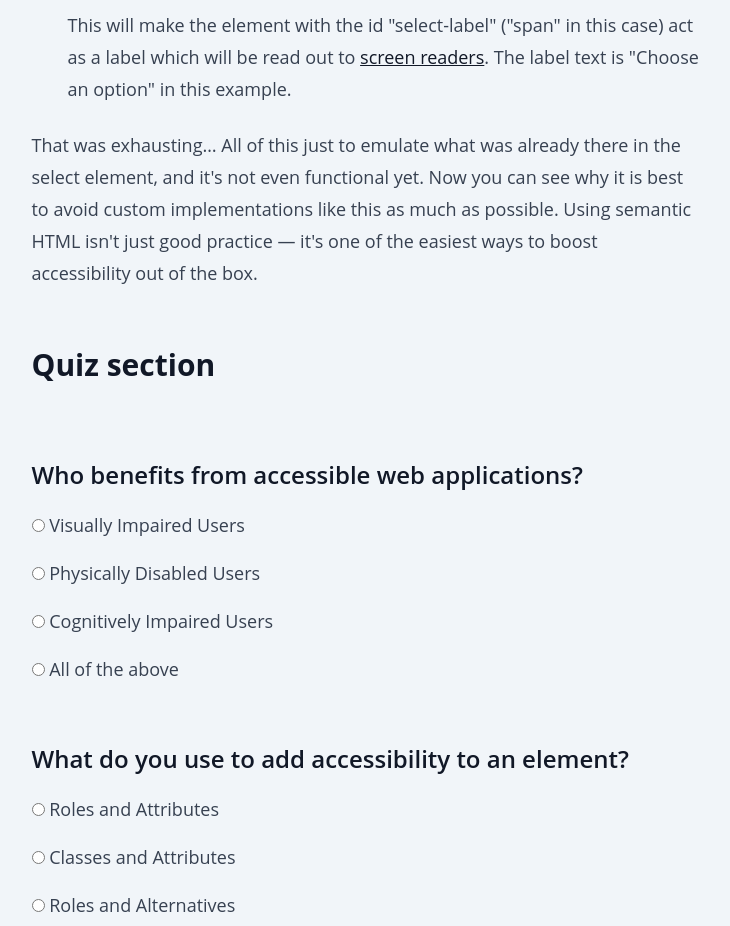
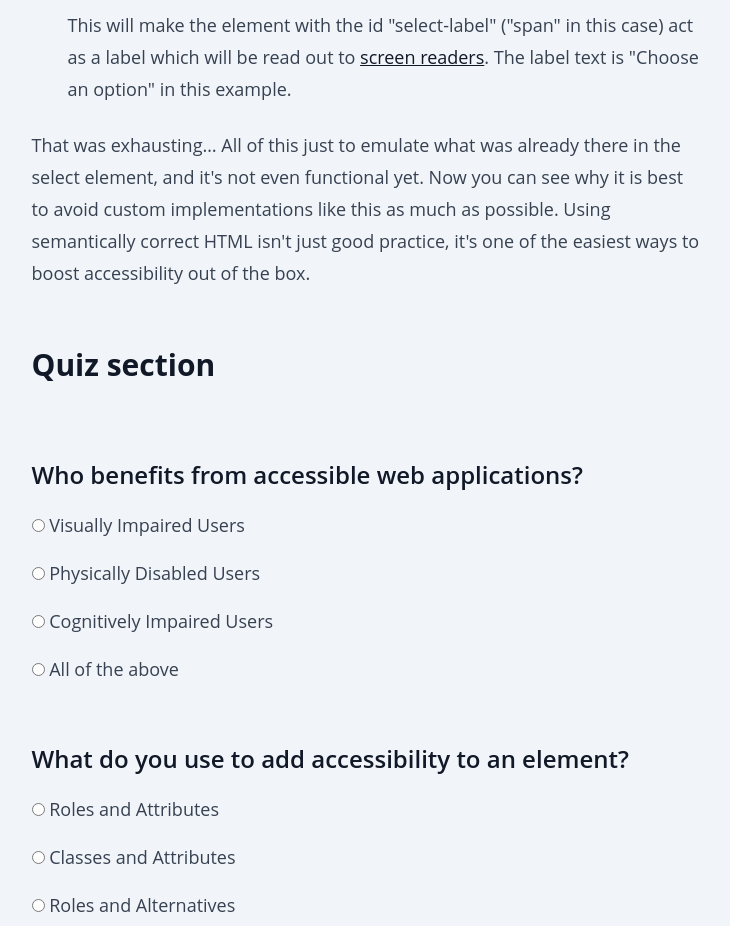
Before and after one commit to joayo13/w3bdojo, a SvelteKit app: page /lessons/lesson-1 in a window 1280 px wide. Shown: the part 2700-3626 px from the top of the page, without its empty margins (430-1160 px from the left). Built offline with nearby package versions, Linux system fonts and the light colour scheme.

Commit message:
typo fixes

```diff
--- a/src/routes/+page.svelte
+++ b/src/routes/+page.svelte
@@ -24,7 +24,7 @@
 
 	<h2>Contributing</h2>
 	<p>
-		If you're looking to get some experience with open-source, here's the place to do it! Whether it
+		If you're looking to get some experience with open source, here's the place to do it! Whether it
 		be working on new lessons, improvements to lesson structure / grammar, bug fixes, or
 		accessibility enhancements. <a href="https://github.com/joayo13/w3bdojo/issues"
 			>start helping today!</a
--- a/src/routes/lessons/lesson-1/+page.svelte
+++ b/src/routes/lessons/lesson-1/+page.svelte
@@ -165,8 +165,8 @@
 	<p>
 		That was exhausting… All of this just to emulate what was already there in the select element,
 		and it's not even functional yet. Now you can see why it is best to avoid custom implementations
-		like this as much as possible. Using semantic HTML isn't just good practice — it's one of the
-		easiest ways to boost accessibility out of the box.
+		like this as much as possible. Using semantically correct HTML isn't just good practice, it's
+		one of the easiest ways to boost accessibility out of the box.
 	</p>
 
 	<Quiz>
```
